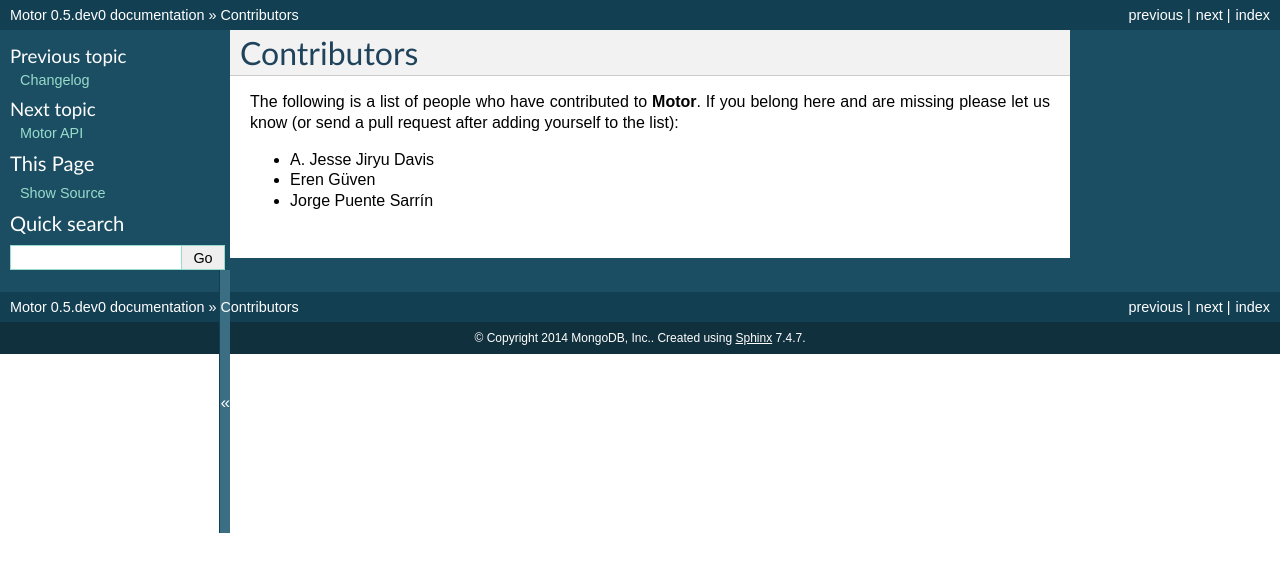
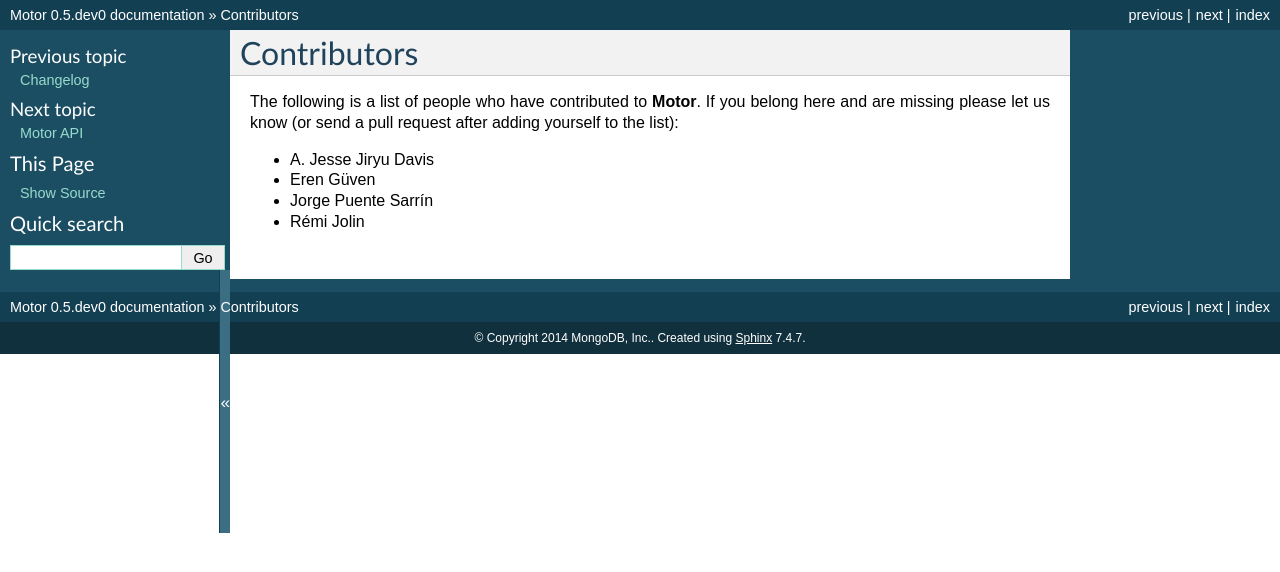
Before and after one commit to mongodb/motor, a Sphinx documentation site: the page built from doc/contributors.rst, in a window 1280 px wide. Shown: the top 572 px of the page. Built offline with Sphinx 7.4.7, drawn with Linux system fonts in a browser that asks for light colours; pages that are not in the unit, such as notebooks, are missing from menus; the version number is read from the project's files by our own code.

Commit message:
MOTOR-40 Add Rémi Jolin to contributors.

```diff
--- a/doc/contributors.rst
+++ b/doc/contributors.rst
@@ -7,3 +7,4 @@ The following is a list of people who have contributed to
 - A\. Jesse Jiryu Davis
 - Eren Güven
 - Jorge Puente Sarrín
+- Rémi Jolin
```
